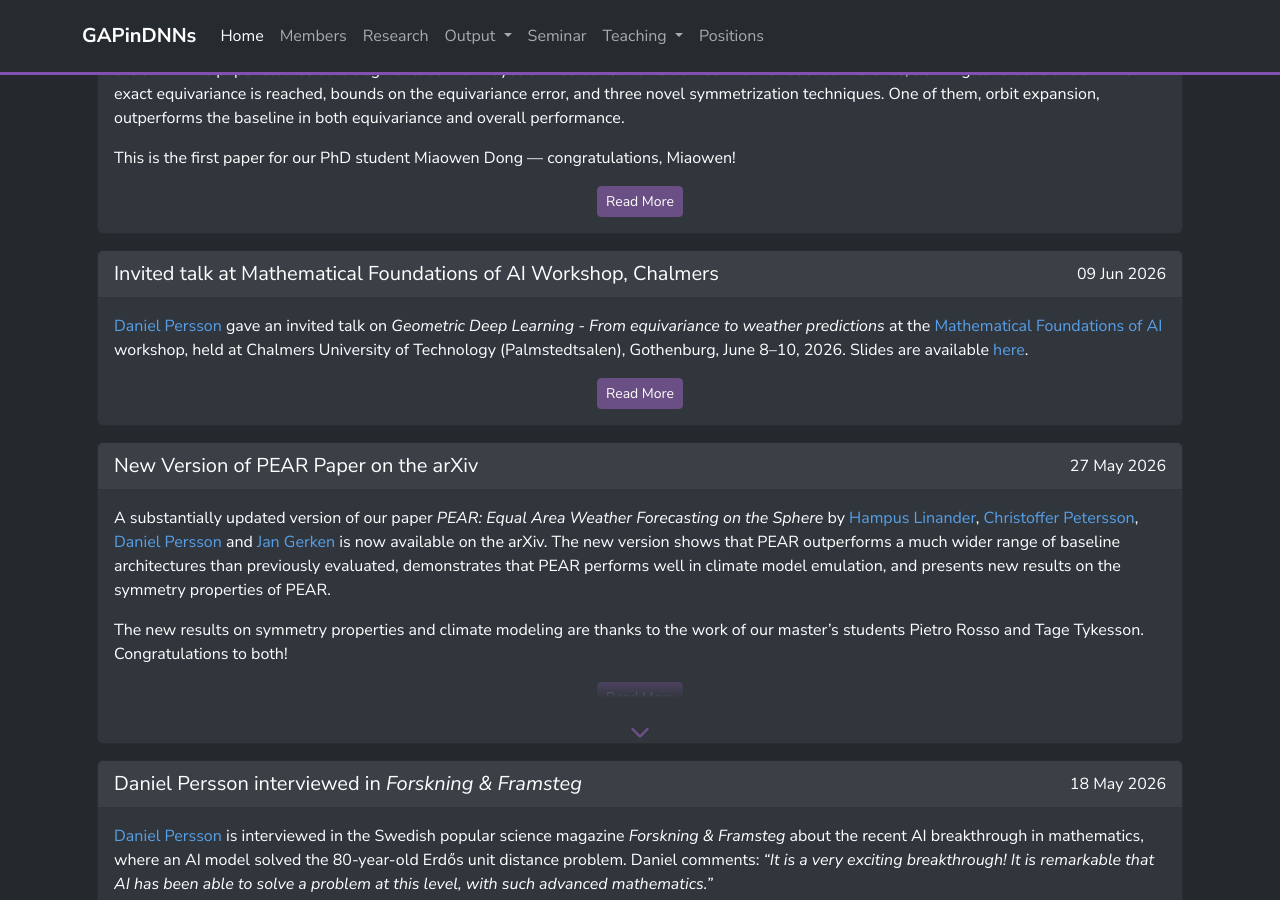
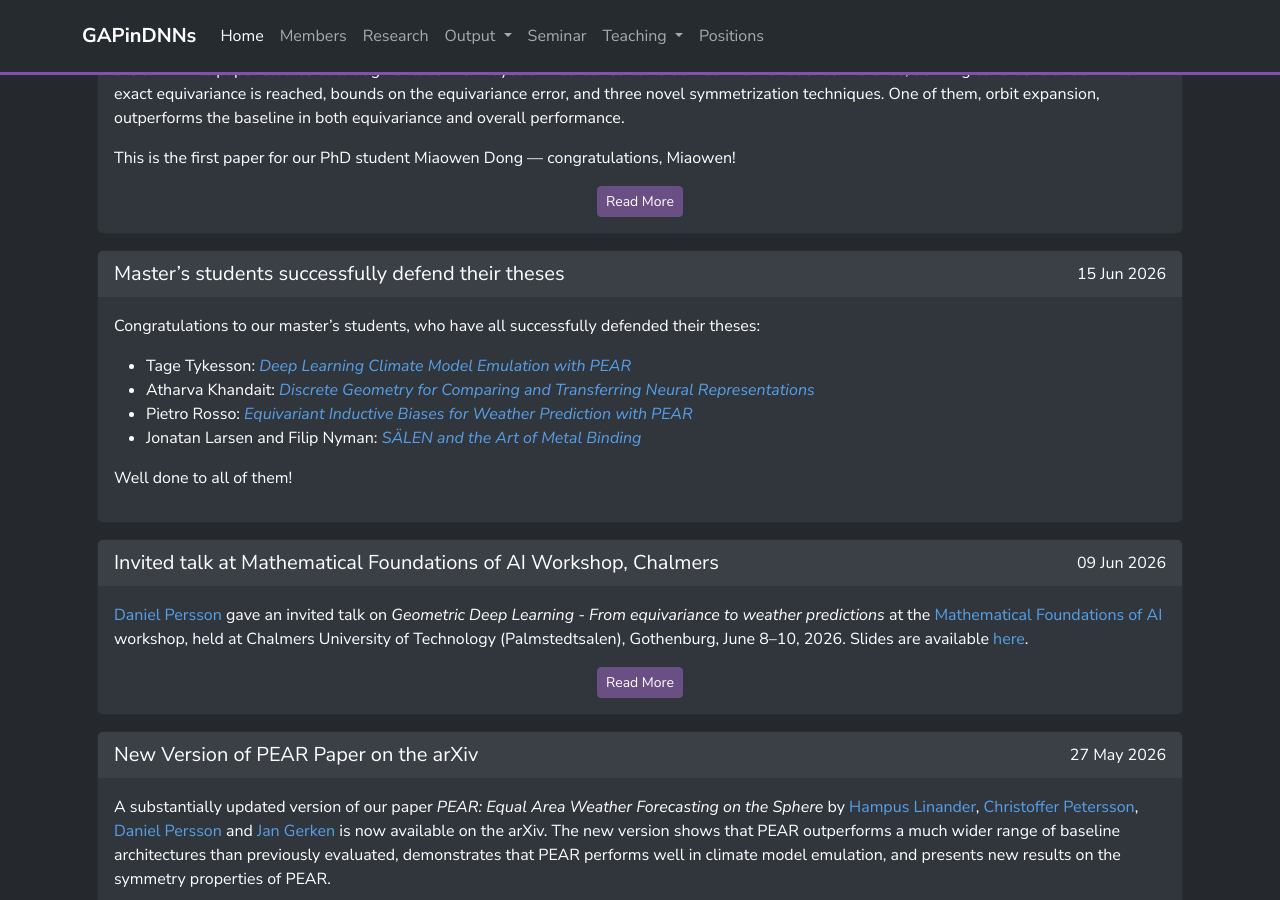
Before and after one commit to GAPinDNNs/gapindnns.github.io, a Jekyll site: the page built from _pages/index.md, in a window 1280 px wide and 900 px high, scrolled down 1419 px. Built offline with Jekyll 4.4.1, drawn with Linux system fonts in a browser that asks for light colours; nearby versions of some CDN libraries.

Commit message:
Add news entry for master's defenses

```diff
--- a/_data/news.yml
+++ b/_data/news.yml
@@ -1,3 +1,14 @@
+- date: 2026-06-15
+  headline: "Master's students successfully defend their theses"
+  text: |
+    Congratulations to our master's students, who have all successfully defended their theses:
+
+    - Tage Tykesson: *[Deep Learning Climate Model Emulation with PEAR](/downloads/master_theses/finished/Tykesson-2026.pdf)*
+    - Atharva Khandait: *[Discrete Geometry for Comparing and Transferring Neural Representations](/downloads/master_theses/finished/Khandait-2026.pdf)*
+    - Pietro Rosso: *[Equivariant Inductive Biases for Weather Prediction with PEAR](/downloads/master_theses/finished/Rosso-2026.pdf)*
+    - Jonatan Larsen and Filip Nyman: *[SÄLEN and the Art of Metal Binding](/downloads/master_theses/finished/Larsen-Nyman-2026.pdf)*
+
+    Well done to all of them!
 - date: 2026-07-15
   headline: "Invited talk at the Isaac Newton Institute, Cambridge"
   link: /downloads/slides/2026-07-15-daniel-persson.pdf
```
